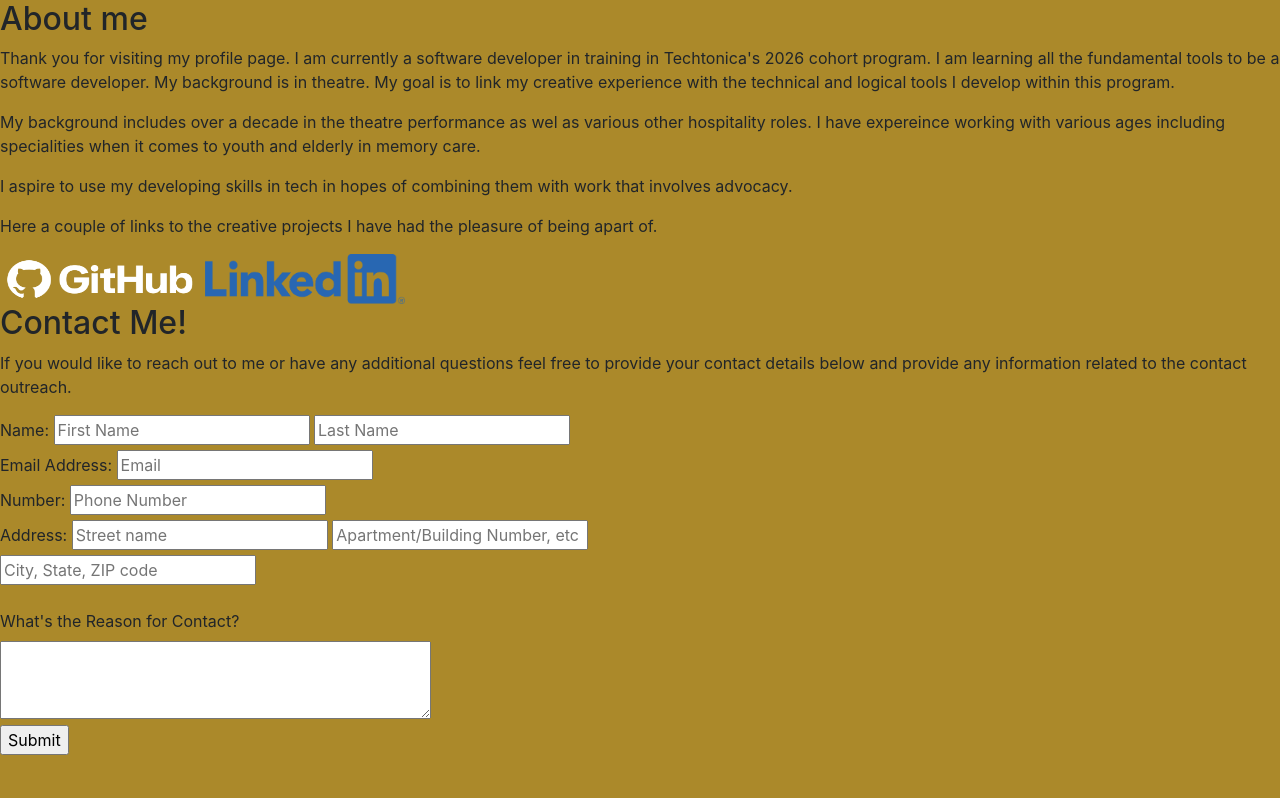
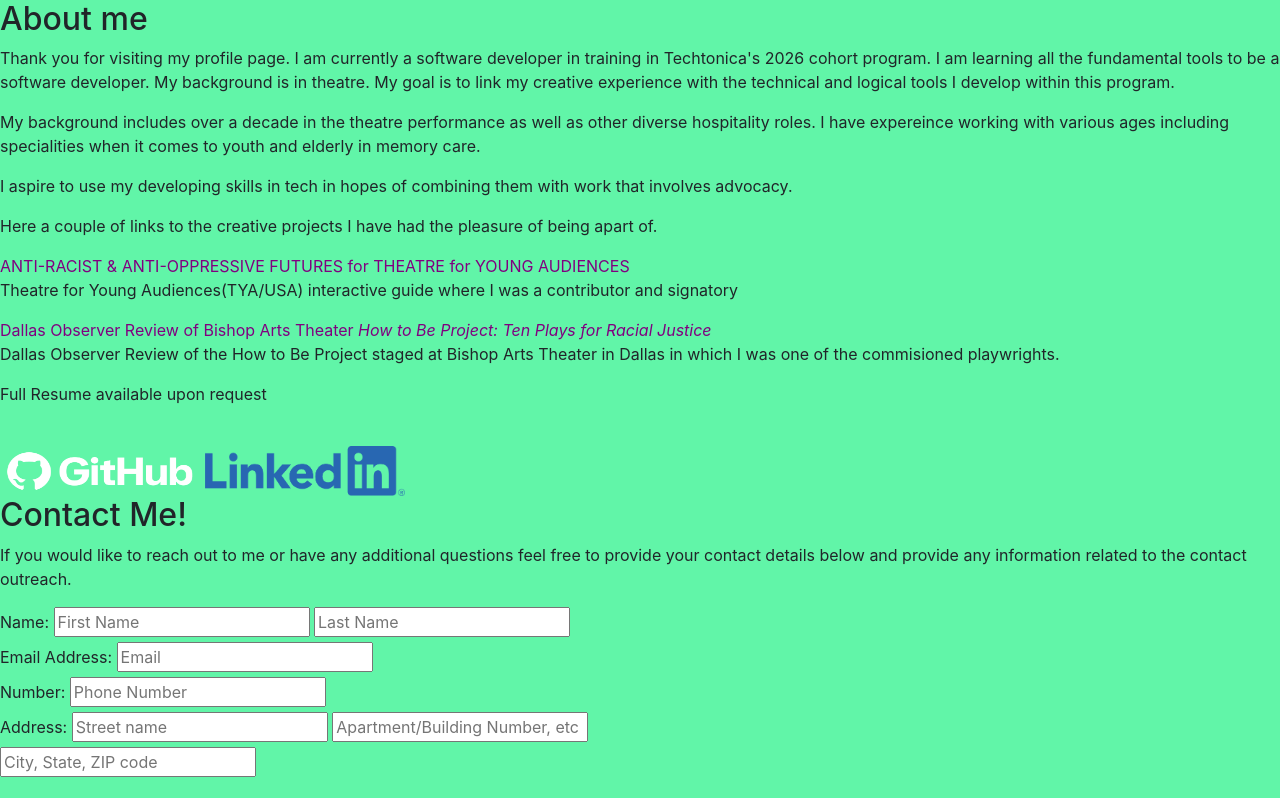
Before and after one commit to B-chis/portfolio-website, a plain HTML site: page index.html in a window 1280 px wide. Shown: the top 798 px of the page. Drawn offline with nearby package versions, Linux system fonts and the light colour scheme.

Commit message:
set up hyperlink properties/exeriment with color #1

```diff
--- a/index.html
+++ b/index.html
@@ -45,13 +45,19 @@
                         <p>Thank you for visiting my profile page. I am currently a software developer in training in Techtonica's 2026 cohort program.
                         I am learning all the fundamental tools to be a software developer. My background is in theatre. My goal is to link my creative experience with the technical and logical tools I develop within this program.
                         </p>
-                        <p> My background includes over a decade in the theatre performance as wel as various other hospitality roles.
+                        <p> My background includes over a decade in the theatre performance as well as other diverse hospitality roles.
                             I have expereince working with various ages including specialities when it comes to youth and elderly in memory care.
                         </p>
                         <p>I aspire to use my developing skills in tech in hopes of combining them with work that involves advocacy. </p>
                         <p> Here a couple of links to the creative projects I have had the pleasure of being apart of.</p>
 
-                        <a href=""
+                        <a href="https://www.tyausa.org/arao-guide/">ANTI-RACIST & ANTI-OPPRESSIVE FUTURES for THEATRE for YOUNG AUDIENCES</a>
+                        <p>Theatre for Young Audiences(TYA/USA) interactive guide where I was a contributor and signatory</p>
+
+                        <a href="https://www.dallasobserver.com/arts-culture/bishop-art-theatre-centers-the-how-to-be-project-ten-plays-for-racial-justice-is-a-must-see-13462619/">Dallas Observer Review of Bishop Arts Theater <i>How to Be Project: Ten Plays for Racial Justice</i></a>
+                        <p> Dallas Observer Review of the How to Be Project staged at Bishop Arts Theater in Dallas in which I was one of the commisioned playwrights.  </p>
+
+                        <p>Full Resume available upon request</p>
                         <br>
                         <a href="https://github.com/B-chis"><img src="GitHub_Lockup_White_Clearspace.png" alt="GitHub logo with attached personal link" style="width: 200px; height: 50px;"></a>
                         <a href="www.linkedin.com/in/b-chi"><img src="LI-Logo.png" alt="LinkedIn Logo with attached personal link" style="width: 200px; height: 50px;"></a>
@@ -99,7 +105,7 @@
                             <textarea id="reason" name="reason" rows="3%" cols="40%" required></textarea>
                         </div>
                         <section class="submission">
-                            <input type="submit" value="Submit">
+                            <input type="submit" value="Submit" id="submit-button">
                         </section>
                     </div>
                     </div>
--- a/styles.css
+++ b/styles.css
@@ -14,5 +14,25 @@
 }
 */
 body {
-    background-color: rgb(171, 137, 42);
+    background-color: #61f5a8;
 }
+
+a:link {
+    color: purple;
+    background-color: transparent;
+
+}
+
+a:hover {
+    color: orange;
+    background-color: transparent;
+    text-decoration: underline;
+}
+
+a:active {
+    color: greenyellow;
+    background-color: palevioletred;
+}
+
+<!-- HTML !-->
+<button class="button-74" role="button">Button 74</button>
```
